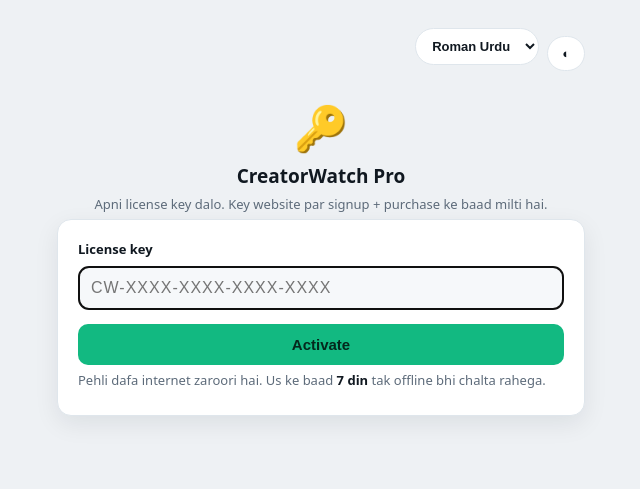
After one commit to ShahzaibRao/CreatorWatch, a Flask app: page /activate in a window 1280 px wide. The commit adds this page. Shown: the top 489 px of the page, without its empty margins (319-959 px from the left). Run offline with Flask 3, Linux system fonts and the light colour scheme; data that the repository does not hold is empty.

Commit message:
M2: license gate in desktop app — activation page + offline grace
- license_client.py (new): stdlib-only client, machine_id, hourly recheck,
  7-day offline grace, key cached in local SQLite settings
- templates/activate.html (new): key entry page (dark/light, lang aware)
- app.py: before_request license gate (/activate, /deactivate, /lang/*,
  /static/* exempt), /activate + /deactivate routes
- templates/settings.html: license status card (plan/email/expiry)
- main branch untouched — all work on cloud branch

```diff
--- a/app.py
+++ b/app.py
@@ -16,6 +16,7 @@
         pass
 ensure_pylibs()  # exe: updated engines (tools/pylibs) bundled se pehle load hon
 import database as db
+import license_client as lic  # M2: license gate (cloud branch only)
 from translations import LANGS, text as _text
 from downloader import detect_platform, prospect_folder, check_profile, check_all_profiles, check_due_profiles, first_run
 
@@ -38,6 +39,18 @@
 @app.before_request
 def _set_lang():
     g.lang = _lang()
+
+@app.before_request
+def _license_gate():
+    # M2: license gate (cloud branch only). Bina valid key ke sab kuch
+    # /activate par redirect — sirf activation, language aur static khule hain.
+    p = request.path
+    if p == "/activate" or p == "/deactivate" or p.startswith("/lang/") or p.startswith("/static/"):
+        return None
+    ok, _reason = lic.is_activated(db)
+    if not ok:
+        return redirect(url_for("activate"))
+    return None
 
 @app.context_processor
 def _inject_lang():
@@ -277,6 +290,38 @@
             JOBS[pid].update({"state": "done", "result": result, "pct": 100,
                               "done": JOBS[pid].get("total", 1), "ts": time.time()})
 
+# ---- M2: license activation (cloud branch only) ----
+_ERR_UR = {
+    "server unreachable and grace period expired":
+        "Server se connect nahi ho saka aur offline limit (7 din) khatam ho gayi. Internet on karo.",
+    "unknown key": "Ye key hamare record me nahi hai.",
+    "license revoked": "Ye license revoke kar di gayi hai.",
+    "license expired": "Ye license expire ho chuki hai.",
+    "seat limit reached — deactivate another machine first":
+        "Key pehle se 2 machines par active hai. Koi purani machine deactivate karo.",
+}
+
+@app.route("/activate", methods=["GET", "POST"])
+def activate():
+    msg = ""
+    if request.method == "POST":
+        ok, info = lic.activate(db, request.form.get("key", ""))
+        if ok:
+            return redirect(url_for("dashboard"))
+        msg = info
+    else:
+        ok, reason = lic.is_activated(db)
+        if ok:
+            return redirect(url_for("dashboard"))
+        if reason not in ("no_key", "cached"):
+            msg = _ERR_UR.get(reason, reason)
+    return render_template("activate.html", msg=msg)
+
+@app.route("/deactivate", methods=["POST"])
+def deactivate_license():
+    lic.deactivate(db)
+    return redirect(url_for("activate"))
+
 @app.route("/")
 def dashboard():
     profiles = db.get_profiles()
@@ -430,7 +475,8 @@
     yt_proxy = db.get_setting("yt_proxy", "") or ""
     return render_template("settings.html", n=max_workers(), msg=msg,
                            suggestion=None, cores=_os.cpu_count() or 4,
-                           root=root, free_gb=free_gb, total_gb=total_gb, yt_proxy=yt_proxy)
+                           root=root, free_gb=free_gb, total_gb=total_gb, yt_proxy=yt_proxy,
+                           lic=lic.cached_status(db))
 
 def suggest_workers(cores, ram_gb, speed_mbps):
     """Bottleneck = sab se choti value. 1 core system ke liye chhoro."""
--- /dev/null
+++ b/license_client.py
@@ -0,0 +1,157 @@
+"""License client for the CreatorWatch desktop app (M2).
+
+Talks to the license server (license-server/app.py). Pure stdlib —
+no new dependencies.
+
+Local cache lives in the app's SQLite settings table:
+  license_key         the activated key (stored only after server says valid)
+  license_email       account email from server
+  license_plan        plan name from server
+  license_expires_at  ISO timestamp or ""
+  license_last_ok     ISO timestamp of last successful server validation
+  license_last_check  ISO timestamp of last validation attempt
+
+Policy:
+  - First activation MUST be online (server must say valid).
+  - Afterwards the server is re-checked at most once per RECHECK_HOURS.
+  - If the server is unreachable, a cached validation younger than
+    GRACE_DAYS keeps working (offline grace period).
+"""
+
+import hashlib
+import json
+import os
+import platform
+import urllib.request
+import urllib.error
+import uuid
+from datetime import datetime, timedelta, timezone
+
+SERVER_URL = os.environ.get("LICENSE_SERVER_URL", "http://127.0.0.1:5001").rstrip("/")
+TIMEOUT = 8
+RECHECK_HOURS = 1
+GRACE_DAYS = 7
+
+
+def machine_id():
+    raw = f"{platform.node()}|{uuid.getnode():x}|{platform.system()}"
+    return hashlib.sha256(raw.encode()).hexdigest()[:16]
+
+
+def _now():
+    return datetime.now(timezone.utc)
+
+
+def _post(path, payload):
+    req = urllib.request.Request(
+        SERVER_URL + path,
+        data=json.dumps(payload).encode(),
+        headers={"Content-Type": "application/json"},
+        method="POST",
+    )
+    try:
+        with urllib.request.urlopen(req, timeout=TIMEOUT) as resp:
+            return resp.status, json.loads(resp.read().decode())
+    except urllib.error.HTTPError as e:
+        try:
+            body = json.loads(e.read().decode())
+        except Exception:
+            body = {"error": f"server error {e.code}"}
+        return e.code, body
+    except Exception as e:
+        return None, {"error": f"unreachable: {e}"}
+
+
+def cached_status(db):
+    """What we know locally, without contacting the server."""
+    return {
+        "key": db.get_setting("license_key", "") or "",
+        "email": db.get_setting("license_email", "") or "",
+        "plan": db.get_setting("license_plan", "") or "",
+        "expires_at": db.get_setting("license_expires_at", "") or "",
+        "last_ok": db.get_setting("license_last_ok", "") or "",
+    }
+
+
+def _within_grace(last_ok):
+    if not last_ok:
+        return False
+    try:
+        ts = datetime.fromisoformat(last_ok)
+    except ValueError:
+        return False
+    if ts.tzinfo is None:
+        ts = ts.replace(tzinfo=timezone.utc)
+    return _now() - ts < timedelta(days=GRACE_DAYS)
+
+
+def is_activated(db):
+    """(ok, reason). Called on every request via before_request — cheap:
+    hits the server at most once per RECHECK_HOURS, otherwise trusts cache."""
+    key = (db.get_setting("license_key", "") or "").strip()
+    if not key:
+        return False, "no_key"
+    last_check = db.get_setting("license_last_check", "") or ""
+    last_ok = db.get_setting("license_last_ok", "") or ""
+    recent = False
+    if last_check:
+        try:
+            ts = datetime.fromisoformat(last_check)
+            if ts.tzinfo is None:
+                ts = ts.replace(tzinfo=timezone.utc)
+            recent = _now() - ts < timedelta(hours=RECHECK_HOURS)
+        except ValueError:
+            recent = False
+    if recent and last_ok:
+        return True, "cached"
+    status, data = _post("/api/licenses/validate",
+                         {"key": key, "machine_id": machine_id()})
+    now_iso = _now().isoformat()
+    if data.get("valid"):
+        db.set_setting("license_last_check", now_iso)
+        db.set_setting("license_last_ok", now_iso)
+        db.set_setting("license_email", data.get("email", ""))
+        db.set_setting("license_plan", data.get("plan", ""))
+        db.set_setting("license_expires_at", data.get("expires_at") or "")
+        return True, "ok"
+    if status is None:
+        # Server unreachable — offline grace period.
+        db.set_setting("license_last_check", now_iso)
+        if _within_grace(last_ok):
+            return True, "offline_grace"
+        return False, "server unreachable and grace period expired"
+    # Server says no (unknown / revoked / expired / seat limit).
+    db.set_setting("license_last_check", now_iso)
+    return False, data.get("error", "license invalid")
+
+
+def activate(db, key):
+    """First activation — must be online. Returns (True, info) / (False, error)."""
+    key = (key or "").strip().upper()
+    if not key:
+        return False, "Key likho pehle."
+    status, data = _post("/api/licenses/validate",
+                         {"key": key, "machine_id": machine_id()})
+    if status is None:
+        return False, "License server se connect nahi ho saka. Internet check karo."
+    if not data.get("valid"):
+        return False, data.get("error", "Key ghalat hai.")
+    now_iso = _now().isoformat()
+    db.set_setting("license_key", key)
+    db.set_setting("license_last_check", now_iso)
+    db.set_setting("license_last_ok", now_iso)
+    db.set_setting("license_email", data.get("email", ""))
+    db.set_setting("license_plan", data.get("plan", ""))
+    db.set_setting("license_expires_at", data.get("expires_at") or "")
+    return True, data
+
+
+def deactivate(db):
+    """Free the seat on the server and forget the local key."""
+    key = (db.get_setting("license_key", "") or "").strip()
+    if key:
+        _post("/api/licenses/deactivate", {"key": key, "machine_id": machine_id()})
+    for k in ("license_key", "license_email", "license_plan",
+              "license_expires_at", "license_last_ok", "license_last_check"):
+        db.set_setting(k, "")
+    return True
--- /dev/null
+++ b/templates/activate.html
@@ -0,0 +1,47 @@
+<!doctype html>
+<html lang="{{ lang }}" data-theme="dark">
+<head><meta charset="utf-8"><meta name="viewport" content="width=device-width, initial-scale=1">
+<title>Activate — CreatorWatch</title>
+<style>
+:root{--bg:#0b0f14;--surface:#12181f;--surface2:#0e141b;--border:#212b36;--text:#e8edf2;--muted:#93a0b0;--accent:#12b981;--shadow:0 8px 28px rgba(0,0,0,.35);--r:14px}
+[data-theme="light"]{--bg:#eef1f4;--surface:#fff;--surface2:#f6f8fa;--border:#dfe6ec;--text:#101820;--muted:#5d6b7a;--shadow:0 8px 24px rgba(16,24,32,.08)}
+*{box-sizing:border-box}body{margin:0;font-family:system-ui,-apple-system,"Segoe UI",Roboto,Arial,"Noto Sans SC",sans-serif;background:var(--bg);color:var(--text)}
+.wrap{max-width:560px;margin:0 auto;padding:22px 16px 60px}
+.top{display:flex;justify-content:flex-end;align-items:center;margin-bottom:14px;gap:8px;flex-wrap:wrap}
+h1{font-size:19px;margin:0}
+.card{background:var(--surface);border:1px solid var(--border);border-radius:var(--r);box-shadow:var(--shadow);padding:20px;margin-bottom:14px}
+label{font-size:13px;font-weight:600;display:block;margin:12px 0 8px}
+label:first-of-type{margin-top:0}
+input{width:100%;padding:12px;border-radius:10px;border:1px solid var(--border);background:var(--surface2);color:var(--text);font-size:16px;text-transform:uppercase;letter-spacing:1px}
+button{width:100%;margin-top:14px;border:0;border-radius:10px;padding:12px;font-weight:700;font-size:15px;cursor:pointer;background:var(--accent);color:#04281c}
+.msg{padding:11px 14px;border-radius:10px;font-size:13.5px;margin-bottom:14px;background:rgba(229,72,77,.13);color:#e5484d;border:1px solid rgba(229,72,77,.4)}
+.tip{font-size:13px;color:var(--muted);line-height:1.7;margin:4px 0}
+.tip b{color:var(--text)}
+.theme-btn{border:1px solid var(--border);background:var(--surface);color:var(--text);border-radius:999px;padding:9px 14px;cursor:pointer;font-size:13px;font-weight:600}
+select.langsel{border:1px solid var(--border);background:var(--surface);color:var(--text);border-radius:999px;padding:9px 12px;font-size:13px;font-weight:600}
+.topbtns{display:flex;gap:8px;align-items:center;flex-wrap:nowrap}
+.logo{text-align:center;font-size:44px;margin:26px 0 6px}
+h1{text-align:center}
+.center{text-align:center}
+</style></head>
+<body><div class="wrap">
+<div class="top"><div class="topbtns">
+<select class="langsel" onchange="window.location.href='/lang/'+this.value">{% for code, name in langs.items() %}<option value="{{ code }}" {% if code==lang %}selected{% endif %}>{{ name }}</option>{% endfor %}</select>
+<button class="theme-btn" id="themeBtn">◐</button></div></div>
+<div class="logo">🔑</div>
+<h1>CreatorWatch Pro</h1>
+<p class="tip center">Apni license key dalo. Key website par signup + purchase ke baad milti hai.</p>
+{% if msg %}<div class="msg">{{ msg }}</div>{% endif %}
+<div class="card">
+<form method="post">
+<label>License key</label>
+<input name="key" placeholder="CW-XXXX-XXXX-XXXX-XXXX" autocomplete="off" autofocus>
+<button type="submit">Activate</button>
+</form>
+<p class="tip">Pehli dafa internet zaroori hai. Us ke baad <b>7 din</b> tak offline bhi chalta rahega.</p>
+</div>
+</div>
+<script>
+(function(){var r=document.documentElement,b=document.getElementById('themeBtn');function a(t){r.setAttribute('data-theme',t);try{localStorage.setItem('pd-theme',t)}catch(e){}}var s=null;try{s=localStorage.getItem('pd-theme')}catch(e){}if(!s){s=(window.matchMedia&&matchMedia('(prefers-color-scheme: light)').matches)?'light':'dark'}a(s);b.onclick=function(){a(r.getAttribute('data-theme')==='light'?'dark':'light')}})();
+</script>
+</body></html>
```
Also changed, not shown: templates/settings.html (+11 -0 lines).
